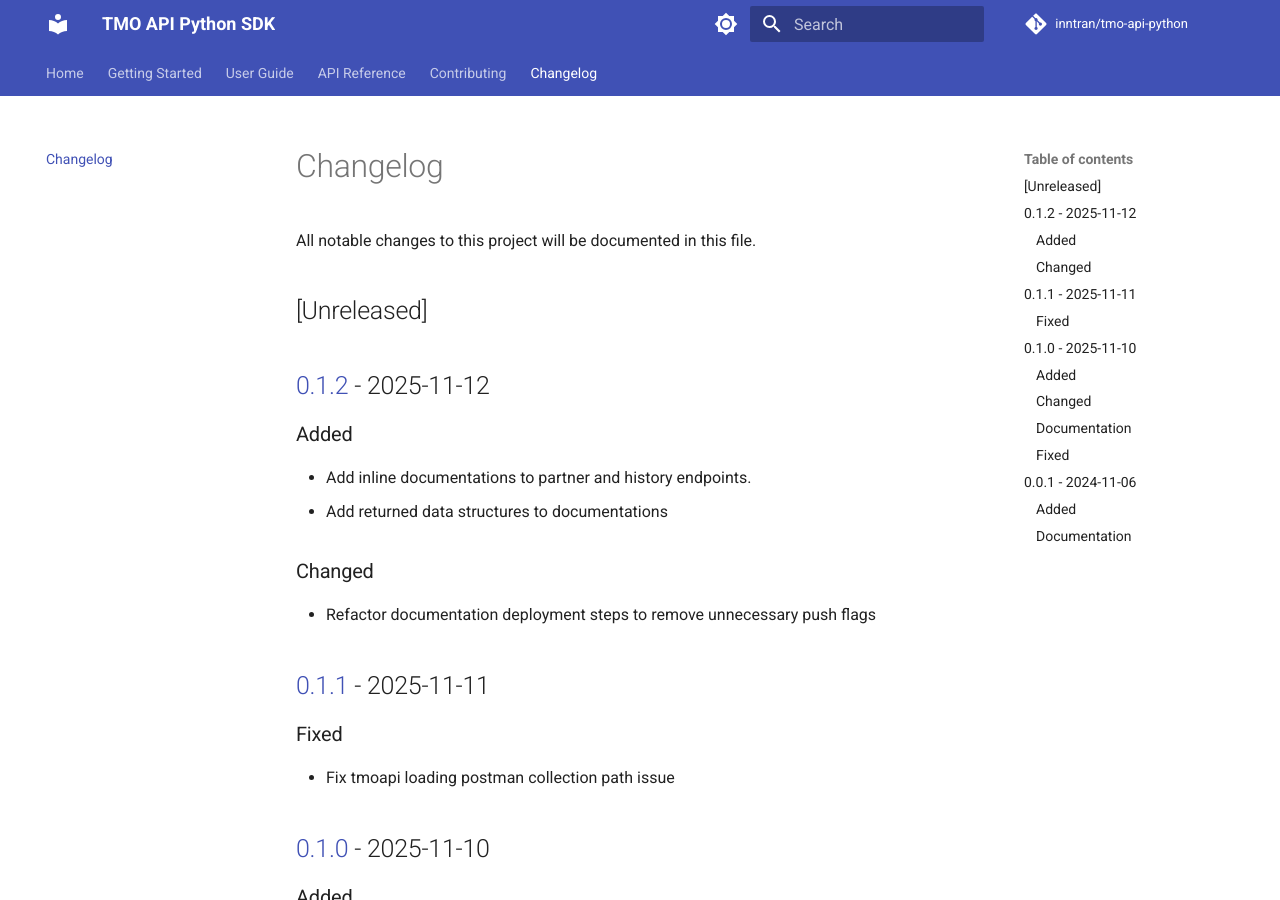
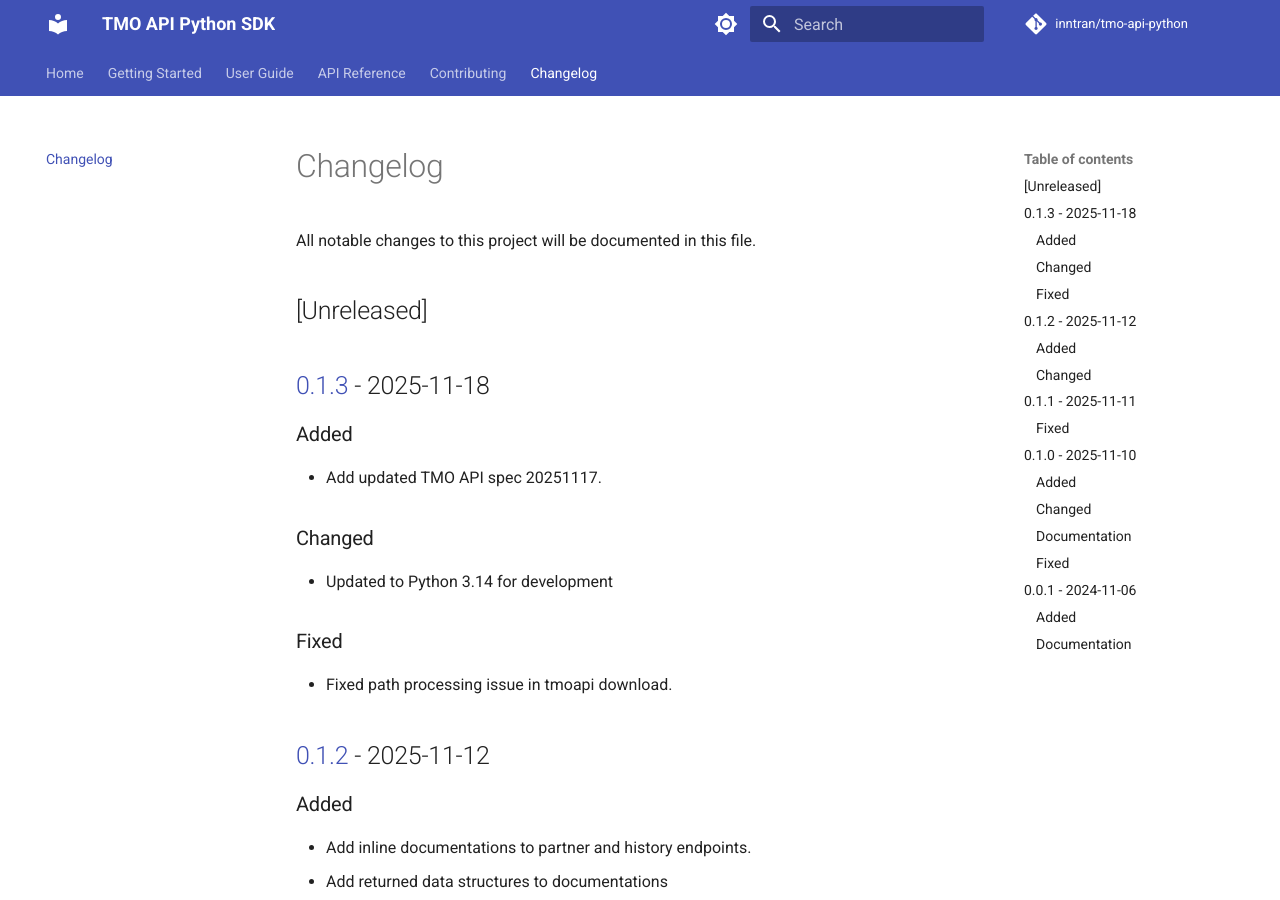
Before and after one commit to inntran/tmo-api-python, an MkDocs documentation site: the page built from docs/changelog.md, in a window 1280 px wide and 900 px high. Built offline with MkDocs 1.6.1 and Material for MkDocs 9.7.7, drawn with Linux system fonts in a browser that asks for light colours; comment, search, counter and statistics services are not loaded; the version menu is left out.

Commit message:
Bump version: 0.1.2 → 0.1.3

```diff
--- a/docs/changelog.md
+++ b/docs/changelog.md
@@ -3,6 +3,18 @@
 All notable changes to this project will be documented in this file.
 
 ## [Unreleased]
+
+## [0.1.3] - 2025-11-18
+### Added
+
+- Add updated TMO API spec 20251117.
+
+### Changed
+- Updated to Python 3.14 for development
+
+### Fixed
+
+- Fixed path processing issue in tmoapi download.
 
 ## [0.1.2] - 2025-11-12
 ### Added
@@ -57,6 +69,7 @@ All notable changes to this project will be documented in this file.
 - Contributing: Development Setup, Testing, Code Style
 - Changelog
 
+[0.1.3]: https://github.com/inntran/tmo-api-python/releases/tag/v0.1.3
 [0.1.2]: https://github.com/inntran/tmo-api-python/releases/tag/v0.1.2
 [0.1.1]: https://github.com/inntran/tmo-api-python/releases/tag/v0.1.1
 [0.1.0]: https://github.com/inntran/tmo-api-python/releases/tag/v0.1.0
--- a/pyproject.toml
+++ b/pyproject.toml
@@ -1,6 +1,6 @@
 [project]
 name = "tmo-api"
-version = "0.1.2"
+version = "0.1.3"
 description = "Wrapper for The Mortgage Office API"
 readme = "README.md"
 license = { text = "Apache-2.0" }
--- a/src/tmo_api/_version.py
+++ b/src/tmo_api/_version.py
@@ -3,4 +3,4 @@
 __all__ = ["__version__"]
 
 # Keep this in sync with pyproject.toml
-__version__ = "0.1.2"
+__version__ = "0.1.3"
```
Also changed, not shown: .bumpversion.toml.
